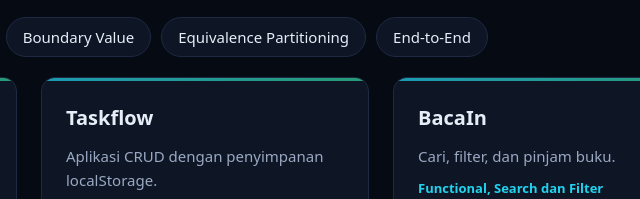
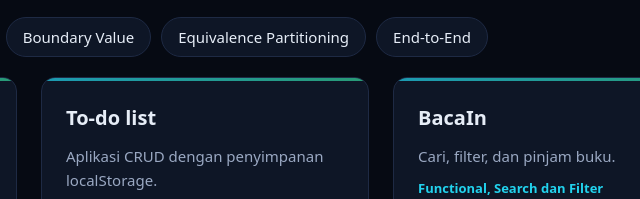
Before and after one commit to mridwanlubiis/portofolio, a plain HTML site: page index.html in a window 1280 px wide. Shown: the part 981-1180 px from the top of the page, 435-1075 px from the left. Drawn offline with Linux system fonts and the light colour scheme.

Commit message:
Update index.html

```diff
--- a/index.html
+++ b/index.html
@@ -77,7 +77,7 @@
 
     <!-- PROJECT 2: To-Do List -->
     <article class="card" data-k="functional">
-      <h3>Taskflow</h3>
+      <h3>To-do list</h3>
       <p>Aplikasi CRUD dengan penyimpanan localStorage.</p>
       <p class="tag">Functional, CRUD Testing</p>
       <div class="btns">
```
